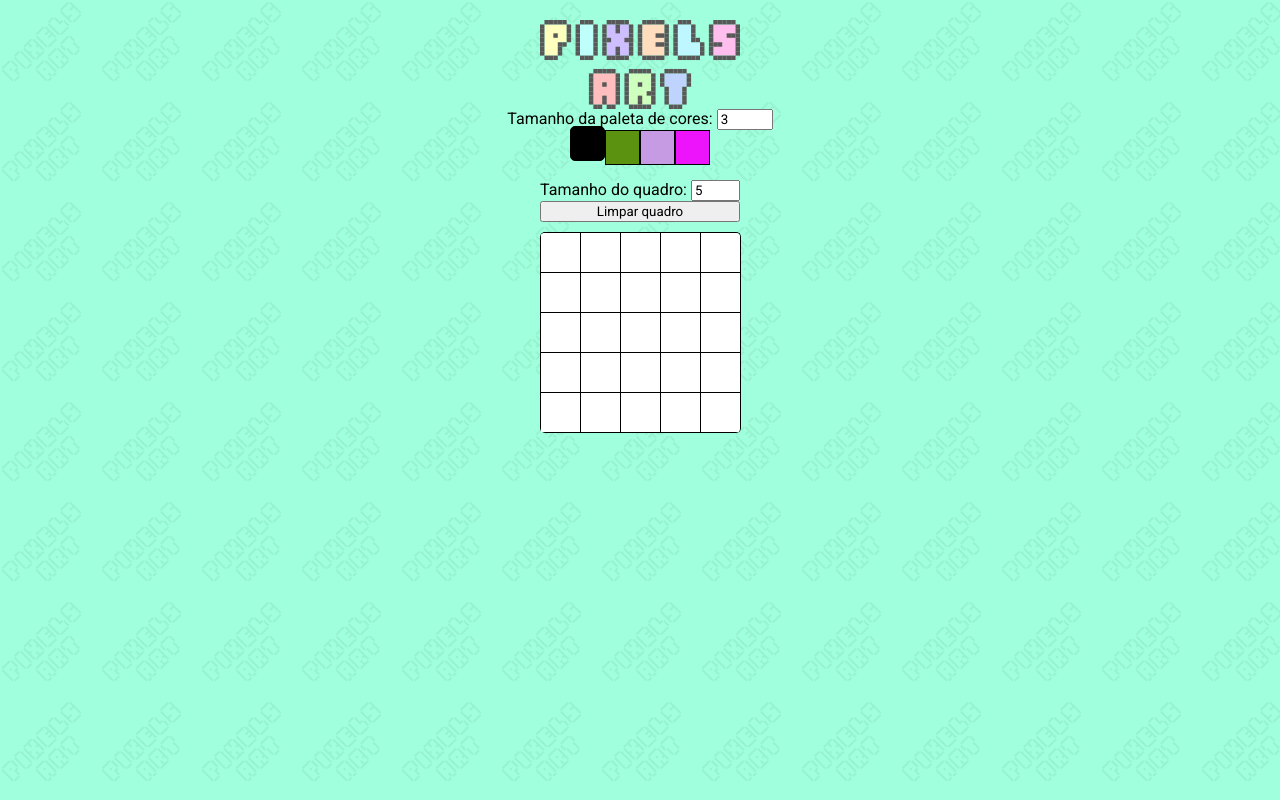
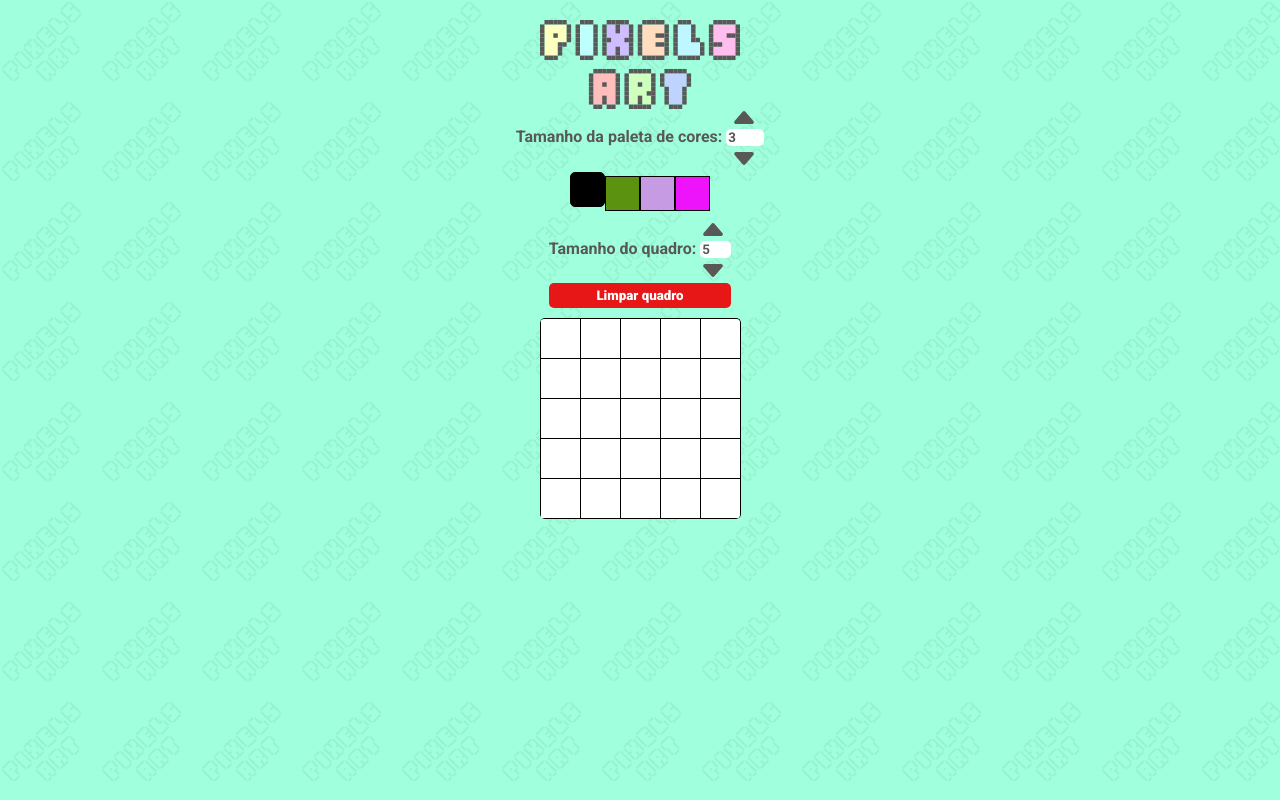
Before and after one commit to miguelretroz/pixels-art, a website: page index.html in a window 1280 px wide. Drawn offline with Linux system fonts and the light colour scheme.

Commit message:
Add buttons to increase and decrease the palette and frame size

```diff
--- a/index.html
+++ b/index.html
@@ -17,16 +17,30 @@
     <body>
         <!-- <h1 id="title">Pixels Art</h1> -->
         <img alt="pixels art" src="./images/Pixels Art.svg" width="200px"/>
-        <label for="color-palette-size">
-          Tamanho da paleta de cores:
-          <input type="number" id="color-palette-size" min="3" max="500" value="3">
-        </label>
+        <div class="color-palette-inputs-container">
+          <button class="increment-button" type="button" id="palette-size-increase">
+            <img alt="Up arrow" src="./images/up-arrow.svg" />
+          </button>
+          <label for="color-palette-size">
+            Tamanho da paleta de cores:
+            <input type="number" id="color-palette-size" min="3" max="500" value="3">
+          </label>
+          <button class="increment-button" type="button" id="palette-size-decrease">
+            <img alt="Down arrow" src="./images/down-arrow.svg" />
+          </button>
+        </div>
         <div id="color-palette"></div>
         <div id="input-container">
+            <button class="increment-button" type="button" id="board-size-increase">
+              <img alt="Up arrow" src="./images/up-arrow.svg" />
+            </button>
             <label for="board-size">
               Tamanho do quadro:
               <input type="number" id="board-size" min="5" max="50" value="5">
             </label>
+            <button class="increment-button" type="button" id="board-size-decrease">
+              <img alt="Down arrow" src="./images/down-arrow.svg" />
+            </button>
             <button type="button" id="clear-board">Limpar quadro</button>
         </div>
         <div id="pixel-board"></div>
--- a/package.json
+++ b/package.json
@@ -11,7 +11,7 @@
   },
   "scripts": {
     "lint": "eslint --no-inline-config --ext .js,.jsx --no-error-on-unmatched-pattern -c .eslintrc.json .",
-    "lint:styles": "stylelint **/*.css --config .stylelintrc.json --ignore-disables --allow-empty-input"
+    "lint:styles": "stylelint **/*.css --config .stylelintrc.json --allow-empty-input"
   },
   "dependencies": {
     "eslint-config-trybe-fundamentals": "1.1.0"
--- a/reset.css
+++ b/reset.css
@@ -156,4 +156,5 @@ table {
 
 * {
   box-sizing: border-box;
+  outline: none;
 }
--- a/script.js
+++ b/script.js
@@ -144,6 +144,12 @@ btnClearBoard.addEventListener('click', clearPixelsBoard);
 const inputBoardSize = document.getElementById('board-size');
 const inputColorPaletteSize = document.getElementById('color-palette-size');
 
+const btnBoardSizeIncrease = document.getElementById('board-size-increase');
+const btnBoardSizeDecrease = document.getElementById('board-size-decrease');
+
+const btnPaletteSizeIncrease = document.getElementById('palette-size-increase');
+const btnPaletteSizeDecrease = document.getElementById('palette-size-decrease');
+
 function resizeValueChecker(newSizeValue, min = 5, max = 50) {
   if (newSizeValue < min) {
     return min;
@@ -167,8 +173,9 @@ function colorsRemover() {
   colorsList.forEach((color) => color.remove());
 }
 
-function resizePixelsBoard() {
-  let newSizeValue = inputBoardSize.value === '' ? 5 : parseInt(inputBoardSize.value, 10);
+function resizePixelsBoard(_, increment = 0) {
+  let newSizeValue = inputBoardSize.value === ''
+    ? 5 + increment : parseInt(inputBoardSize.value, 10) + increment;
   newSizeValue = resizeValueChecker(newSizeValue);
   pixelsRemover();
   linesOfPixelBoard(newSizeValue);
@@ -176,10 +183,12 @@ function resizePixelsBoard() {
   inputBoardSize.value = newSizeValue;
 }
 
-function resizeColorPalette() {
-  let newSizeValue = 3;
+function resizeColorPalette(_, increment = 0) {
+  let newSizeValue = 3 + increment;
   if (inputColorPaletteSize.value !== '') {
-    newSizeValue = resizeValueChecker(parseInt(inputColorPaletteSize.value, 10), 3, 500);
+    newSizeValue = resizeValueChecker(
+      parseInt(inputColorPaletteSize.value, 10) + increment, 3, 500,
+    );
     inputColorPaletteSize.value = newSizeValue;
   }
   colorsRemover();
@@ -188,3 +197,9 @@ function resizeColorPalette() {
 
 inputBoardSize.addEventListener('input', resizePixelsBoard);
 inputColorPaletteSize.addEventListener('input', resizeColorPalette);
+
+btnBoardSizeIncrease.addEventListener('click', () => resizePixelsBoard('', 1));
+btnBoardSizeDecrease.addEventListener('click', () => resizePixelsBoard('', -1));
+
+btnPaletteSizeIncrease.addEventListener('click', () => resizeColorPalette('', 1));
+btnPaletteSizeDecrease.addEventListener('click', () => resizeColorPalette('', -1));
--- a/style.css
+++ b/style.css
@@ -1,5 +1,7 @@
 html * {
   font-family: Roboto, sans-serif;
+  font-weight: 600;
+  color: #585858;
 }
 
 body {
@@ -7,8 +9,7 @@ body {
   background-color: #a0ffdc;
   display: flex;
   flex-flow: column wrap;
-  padding-bottom: 20px;
-  padding-top: 20px;
+  padding: 20px 10px;
   background-image: url('./images/pixel-art-bg.png');
   background-size: 100px;
 }
@@ -17,11 +18,77 @@ h1 {
   font-size: 2em;
 }
 
+img {
+  padding-bottom: 20px;
+}
+
+input {
+  border: none;
+  border-radius: 5px;
+}
+
+/* Chrome, Safari, Edge, Opera */
+input::-webkit-outer-spin-button , input::-webkit-inner-spin-button {
+
+  /* stylelint-disable-next-line property-no-vendor-prefix */
+  -webkit-appearance: none;
+  margin: 0;
+}
+
+/* Firefox */
+
+/* stylelint-disable-next-line selector-no-qualifying-type */
+input[ type = 'number' ] {
+
+  /* stylelint-disable-next-line property-no-vendor-prefix */
+  -moz-appearance: textfield;
+}
+
+.color-palette-inputs-container {
+  position: relative;
+  padding-bottom: 20px;
+}
+
+.increment-button {
+  background: none;
+  border: none;
+  height: 20px;
+  overflow-y: hidden;
+  padding: 0;
+  position: absolute;
+  right: 10px;
+}
+
+.increment-button img {
+  width: 20px;
+  padding: 0;
+}
+
+#palette-size-increase {
+  top: -20px;
+}
+
+#palette-size-decrease {
+  top: 21px;
+}
+
+#board-size-increase {
+  right: 8px;
+  top: -10px;
+}
+
+#board-size-decrease {
+  right: 8px;
+  top: 31px;
+}
+
 #color-palette {
+  align-items: center;
   display: flex;
   flex-flow: row wrap;
   justify-content: center;
-  align-items: center;
+  padding-top: 10px;
+  padding-bottom: 15px;
 }
 
 .color {
@@ -39,6 +106,17 @@ h1 {
   display: flex;
   flex-flow: column wrap;
   padding: 10px 0;
+  position: relative;
+}
+
+#clear-board {
+  background-color: rgb(231, 23, 23);
+  border: none;
+  border-radius: 5px;
+  color: white;
+  font-weight: 900;
+  margin-top: 25px;
+  padding: 5px 0;
 }
 
 #pixel-board {
```
Also changed, not shown: images/down-arrow.svg (added), images/up-arrow.svg (added).
